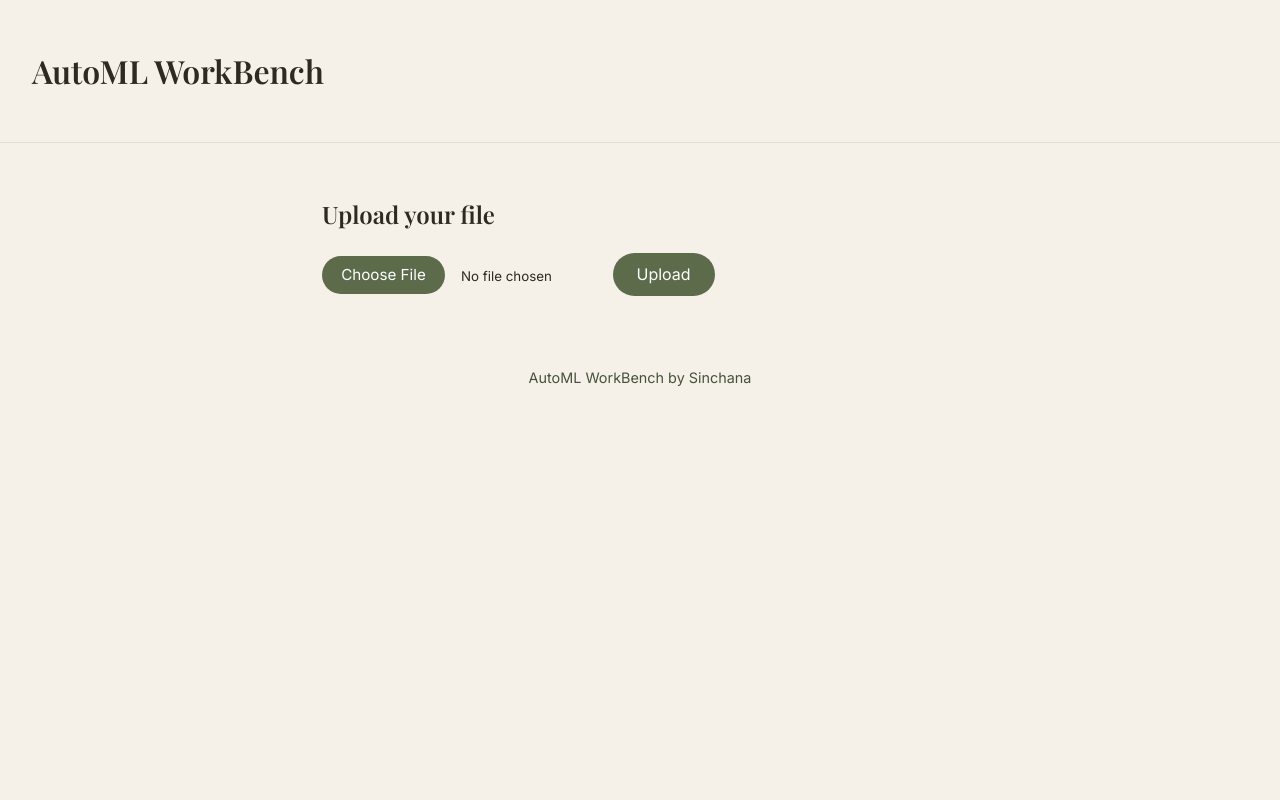
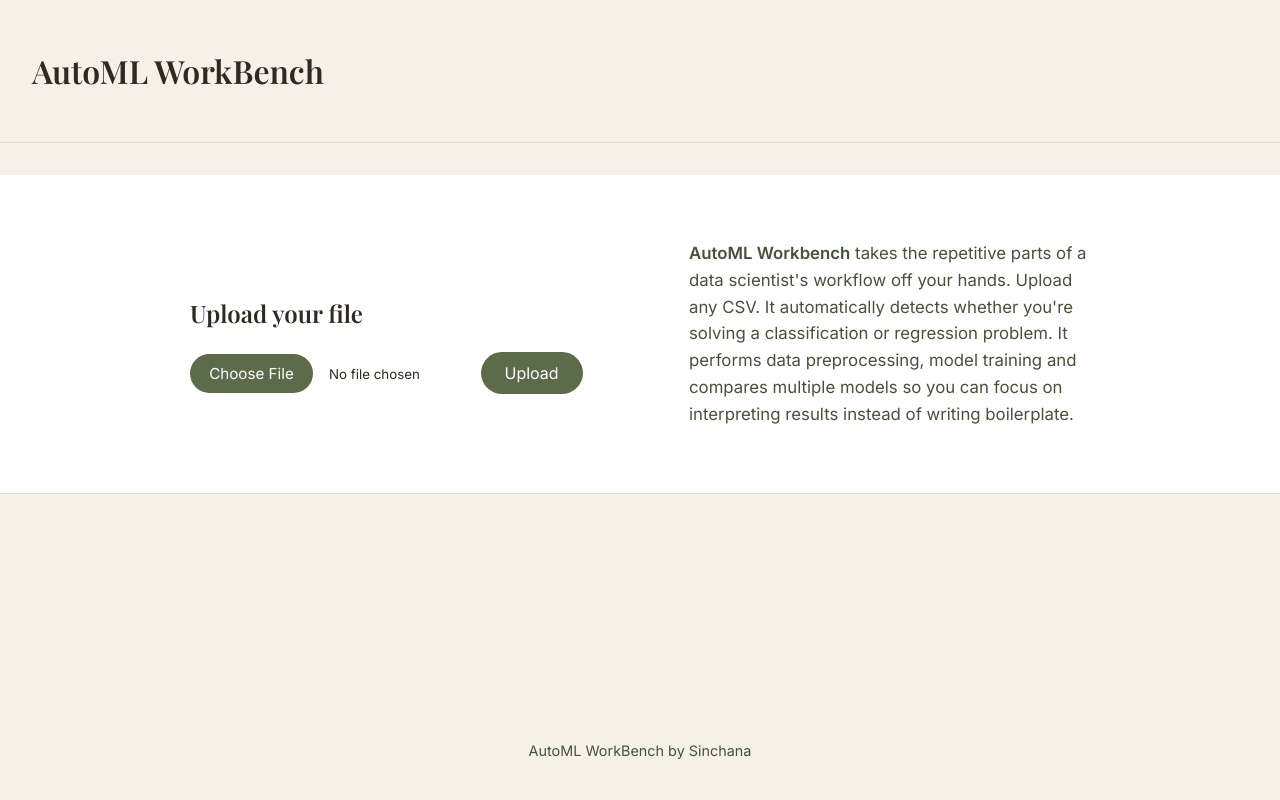
Before and after one commit to sinchanabm-ux/automl-workbench, a Flask app: page / in a window 1280 px wide. Run offline with Flask 3, Linux system fonts and the light colour scheme; some web fonts are replaced.

Commit message:
Simplify hero section, fix layout bugs, add description text

```diff
--- a/static/base.css
+++ b/static/base.css
@@ -1,4 +1,4 @@
-/* Colour palette & fonts for every page */
+/* ---------- Color palette & fonts, available to every page ---------- */
 :root {
     --color-background: #F5F1E8;
     --color-card: #FFFFFF;
@@ -9,16 +9,22 @@
 
     --font-heading: "Playfair Display", Georgia, serif;
     --font-body: "Inter", "Work Sans", Arial, sans-serif;
-
 }
 
-/* Basic reset */
+/* ---------- Basic reset ---------- */
 * {
     box-sizing: border-box;
 }
 
+html {
+    overflow-x: hidden;
+}
+
 body {
     margin: 0;
+    min-height: 100vh;
+    display: flex;
+    flex-direction: column;
     background-color: var(--color-background);
     color: var(--color-text);
     font-family: var(--font-body);
@@ -30,7 +36,7 @@ h1, h2, h3 {
     font-weight: 600;
 }
 
-/* Shared Layout */
+/* ---------- Shared layout ---------- */
 header {
     padding: 1.5rem 2rem;
     border-bottom: 1px solid var(--color-border);
@@ -40,6 +46,8 @@ main {
     max-width: 700px;
     margin: 0 auto;
     padding: 2rem;
+    flex: 1;
+    width: 100%;
 }
 
 footer {
@@ -49,7 +57,7 @@ footer {
     font-size: 0.9rem;
 }
 
-/* Button style */
+/* ---------- Shared button style ---------- */
 button {
     background-color: var(--color-accent);
     color: white;
--- a/static/index.css
+++ b/static/index.css
@@ -1,3 +1,37 @@
+.hero {
+    background-color: var(--color-card);
+    border-bottom: 1px solid var(--color-border);
+    display: flex;
+    align-items: center;
+    padding: 3rem 2rem;
+    width: 100vw;
+    position: relative;
+    left: 50%;
+    right: 50%;
+    margin-left: -50vw;
+    margin-right: -50vw;
+}
+
+.hero-content {
+    max-width: 900px;
+    margin: 0 auto;
+    display: flex;
+    align-items: center;
+    justify-content: space-between;
+    gap: 3rem;
+    flex-wrap: wrap;
+}
+
+.hero-form {
+    flex: 1 1 350px;
+}
+
+.hero-description {
+    flex: 1 1 300px;
+    font-size: 1.05rem;
+    color: var(--color-accent-dark);
+}
+
 input[type="file"] {
     font-family: var(--font-body);
     color: var(--color-text);
--- a/templates/index.html
+++ b/templates/index.html
@@ -1,11 +1,23 @@
 {% extends "base.html" %}
+{% block title %}Upload Dataset{% endblock %}
 {% block extra_css %}
     <link rel="stylesheet" href="{{ url_for('static', filename='index.css') }}">
 {% endblock %}
 {% block content %}
-<h2> Upload your file </h2>
-    <form action="/uploads/" method="post" enctype="multipart/form-data">
-        <input type="file" name="csv_file" required>
-        <button type = "submit"> Upload </button>
-    </form>
+<section class="hero" aria-label="Upload dataset">
+    <div class="hero-content">
+        <div class="hero-form">
+            <h2>Upload your file</h2>
+            <form action="/uploads/" method="post" enctype="multipart/form-data">
+                <input type="file" name="csv_file" required>
+                <button type="submit">Upload</button>
+            </form>
+        </div>
+        <div class="hero-description">
+            <p>
+                <strong>AutoML Workbench</strong> takes the repetitive parts of a data scientist's workflow off your hands. Upload any CSV. It automatically detects whether you're solving a classification or regression problem. It performs data preprocessing, model training and compares multiple models so you can focus on interpreting results instead of writing boilerplate.
+            </p>
+        </div>
+    </div>
+</section>
 {% endblock %}
```
Also changed, not shown: static/results.css (+6 -2 lines), templates/results.html (+9 -7 lines).
